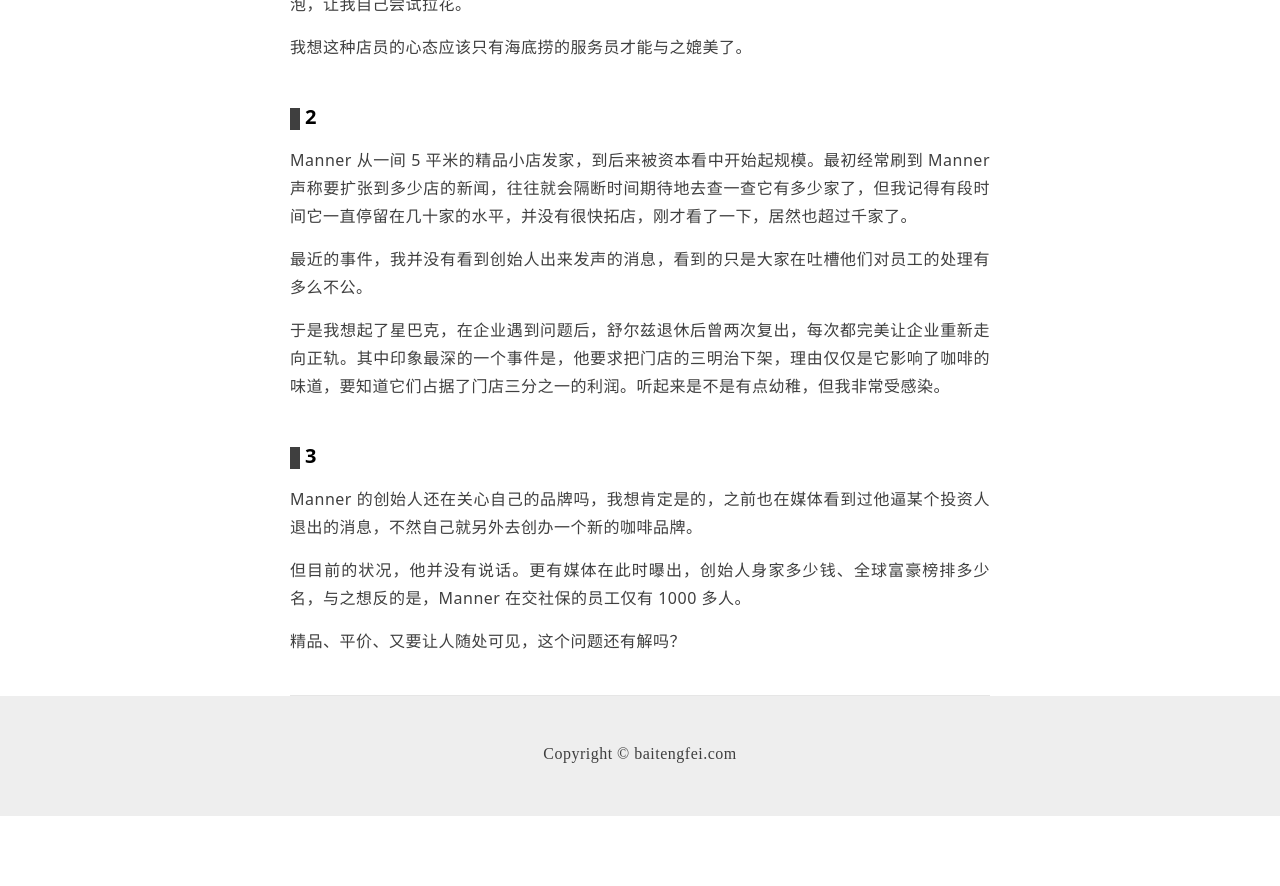
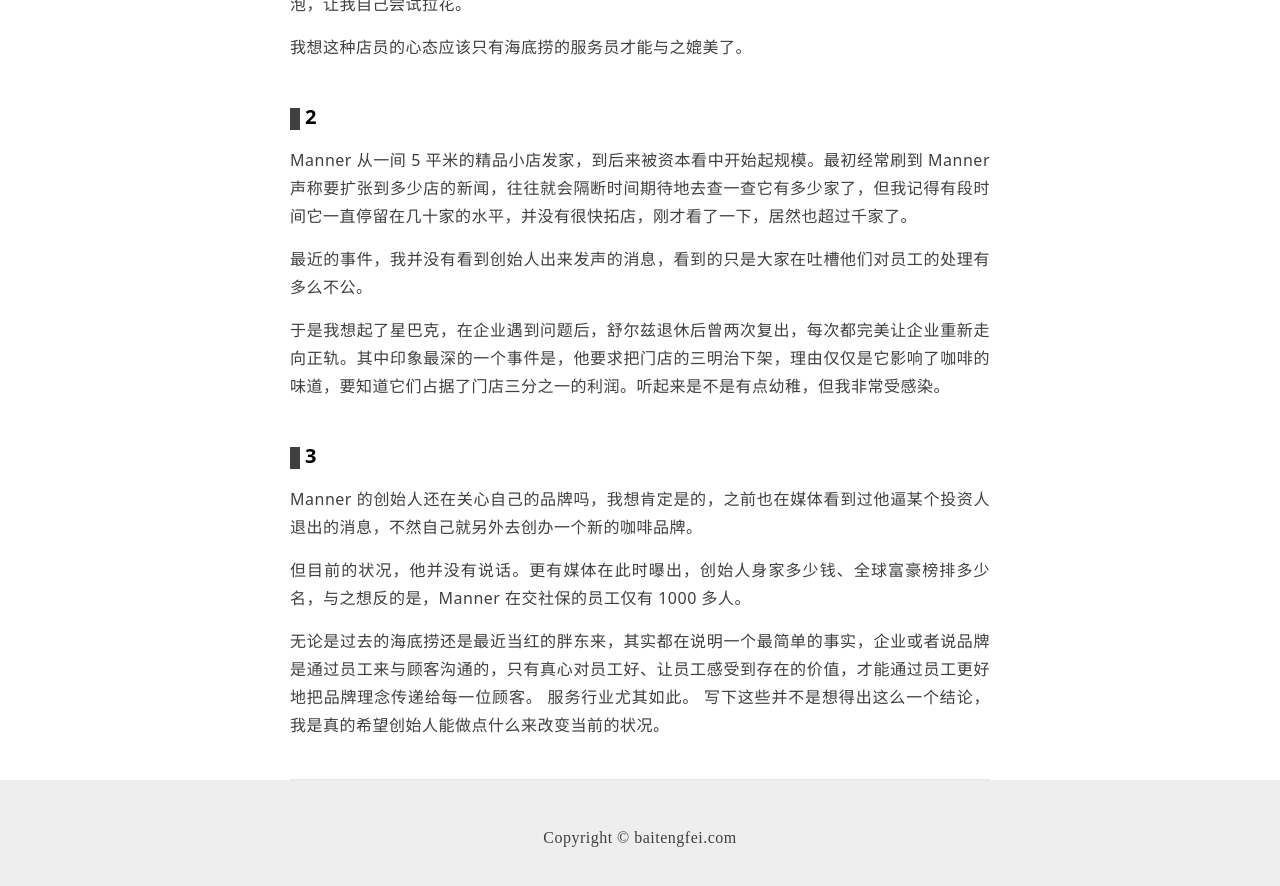
Before and after one commit to baitengfei/baitengfei.github.io, a Jekyll site: the page built from _posts/notes/enlightened/2024-06-24-manner 事件.md, in a window 1280 px wide and 900 px high, scrolled down 836 px. Shown: the top 886 px of the window. Built offline with Jekyll 4.4.1, drawn with Linux system fonts in a browser that asks for light colours; before the commit the page ends 1652 px from its top, so only the background shows below that.

Commit message:
Update 2024-06-24-manner 事件.md

```diff
--- a/_posts/notes/enlightened/2024-06-24-manner 事件.md
+++ b/_posts/notes/enlightened/2024-06-24-manner 事件.md
@@ -37,4 +37,6 @@
 
 但目前的状况，他并没有说话。更有媒体在此时曝出，创始人身家多少钱、全球富豪榜排多少名，与之想反的是，Manner 在交社保的员工仅有 1000 多人。
 
-精品、平价、又要让人随处可见，这个问题还有解吗？
+无论是过去的海底捞还是最近当红的胖东来，其实都在说明一个最简单的事实，企业或者说品牌是通过员工来与顾客沟通的，只有真心对员工好、让员工感受到存在的价值，才能通过员工更好地把品牌理念传递给每一位顾客。
+服务行业尤其如此。
+写下这些并不是想得出这么一个结论，我是真的希望创始人能做点什么来改变当前的状况。
```
